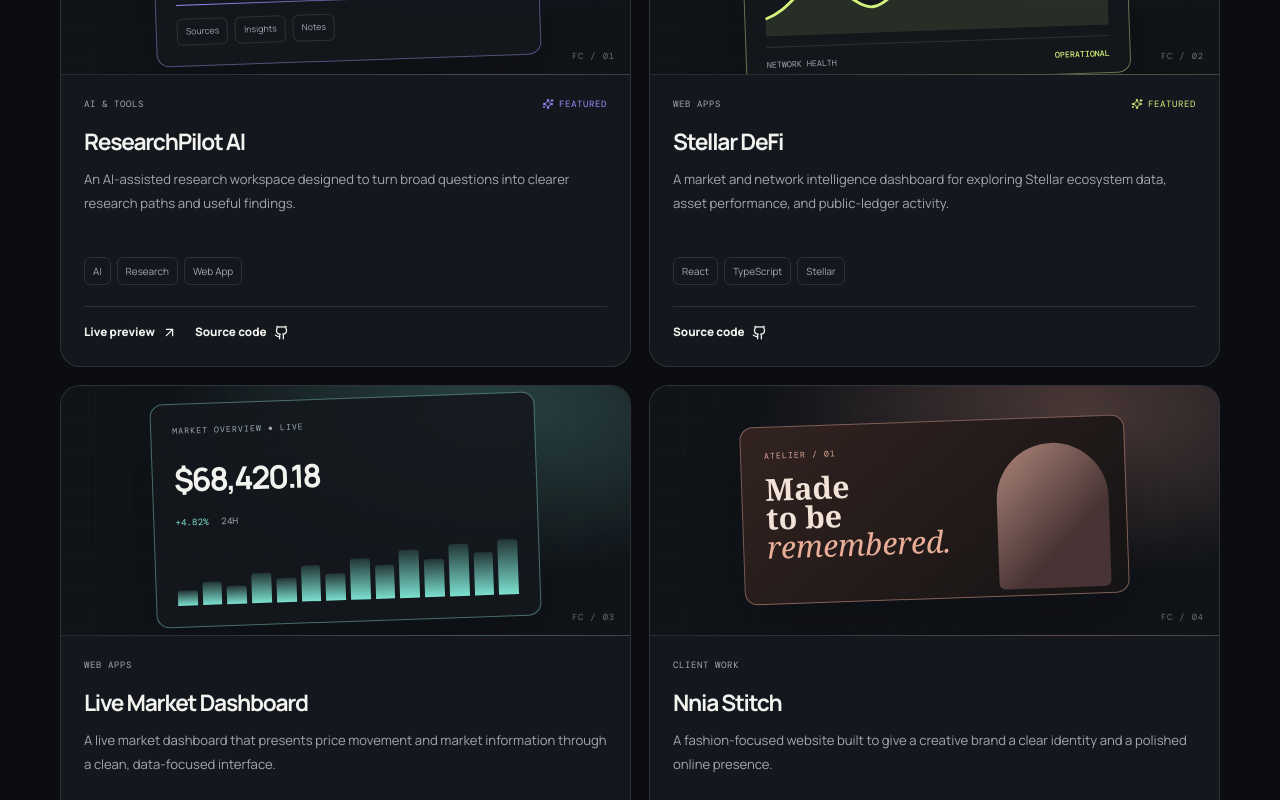
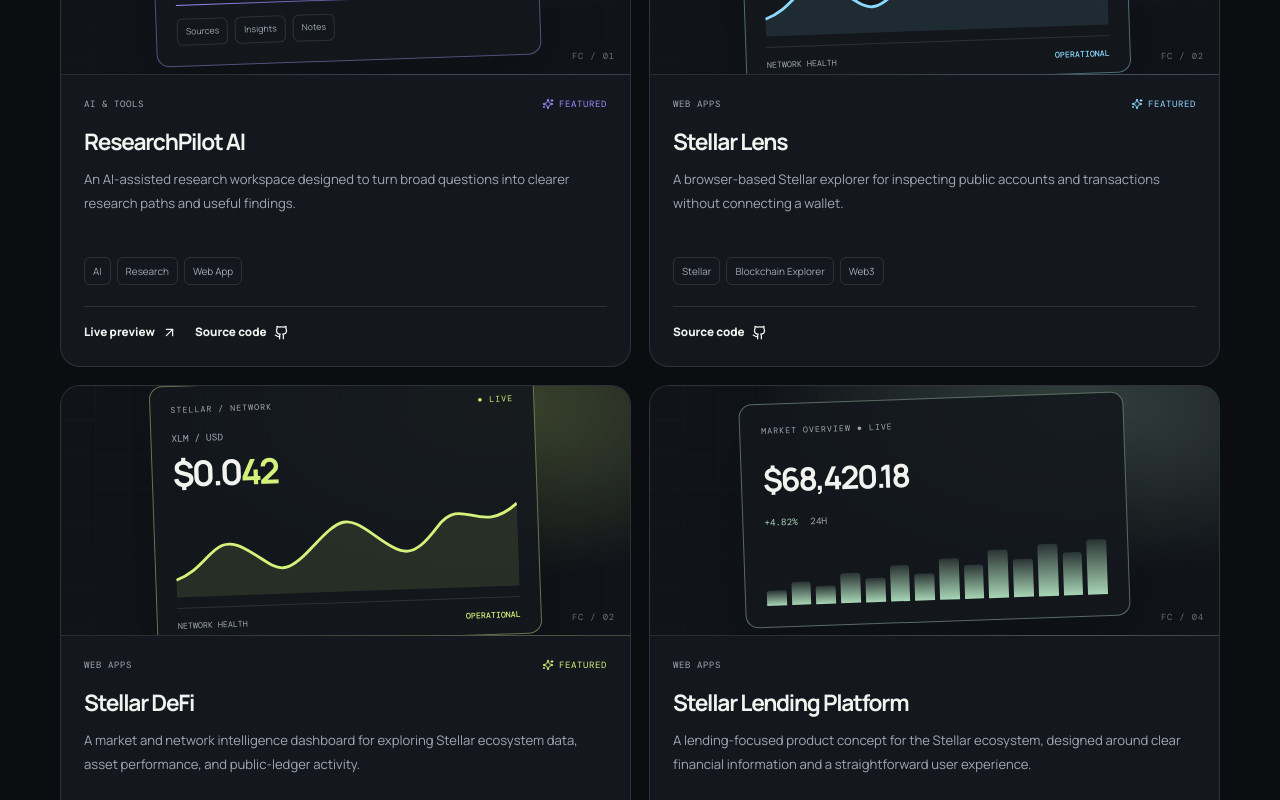
Before and after one commit to EzikeChikelu/Portfolio-, a React (Vite) app: page / in a window 1280 px wide. Shown: the part 1480-2280 px from the top of the page. Built offline with nearby package versions, Linux system fonts and the light colour scheme; no server answers.

Commit message:
feat(portfolio): showcase Stellar Lens and lending platform

```diff
--- a/src/data.ts
+++ b/src/data.ts
@@ -2,7 +2,9 @@ export type ProjectCategory = "AI & Tools" | "Web Apps" | "Client Work" | "Open
 export type Project = { name: string; category: ProjectCategory; description: string; tags: string[]; source: string; live?: string; accent: string; visual: string; featured?: boolean };
 export const projects: Project[] = [
   { name:"ResearchPilot AI", category:"AI & Tools", description:"An AI-assisted research workspace designed to turn broad questions into clearer research paths and useful findings.", tags:["AI","Research","Web App"], source:"https://github.com/EzikeChikelu/researchpilot-ai", live:"https://researchpilot-ai-delta.vercel.app/", accent:"#9c8cff", visual:"research", featured:true },
+  { name:"Stellar Lens", category:"Web Apps", description:"A browser-based Stellar explorer for inspecting public accounts and transactions without connecting a wallet.", tags:["Stellar","Blockchain Explorer","Web3"], source:"https://github.com/EzikeChikelu/stellar-lens", accent:"#8bd9ff", visual:"stellar", featured:true },
   { name:"Stellar DeFi", category:"Web Apps", description:"A market and network intelligence dashboard for exploring Stellar ecosystem data, asset performance, and public-ledger activity.", tags:["React","TypeScript","Stellar"], source:"https://github.com/EzikeChikelu/Stellar-Defi", accent:"#d3f27b", visual:"stellar", featured:true },
+  { name:"Stellar Lending Platform", category:"Web Apps", description:"A lending-focused product concept for the Stellar ecosystem, designed around clear financial information and a straightforward user experience.", tags:["Stellar","DeFi","Web App"], source:"https://github.com/EzikeChikelu/stellar-lend", accent:"#a8d5b5", visual:"market" },
   { name:"Live Market Dashboard", category:"Web Apps", description:"A live market dashboard that presents price movement and market information through a clean, data-focused interface.", tags:["JavaScript","Charts","API"], source:"https://github.com/EzikeChikelu/Live", live:"https://live-chartt.netlify.app", accent:"#7ce0cf", visual:"market" },
   { name:"Nnia Stitch", category:"Client Work", description:"A fashion-focused website built to give a creative brand a clear identity and a polished online presence.", tags:["Web Design","Responsive UI","Frontend"], source:"https://github.com/EzikeChikelu/fashion-designing-site", live:"https://nnia-stitch.netlify.app", accent:"#ffad98", visual:"fashion" },
   { name:"Vaddi Homes", category:"Client Work", description:"A real-estate web experience focused on presenting property information with clarity, warmth, and confidence.", tags:["Real Estate","UI Design","Web"], source:"https://github.com/EzikeChikelu/Vaddi-Home", live:"https://vaddihome.netlify.app", accent:"#a8d5b5", visual:"homes" },
```
